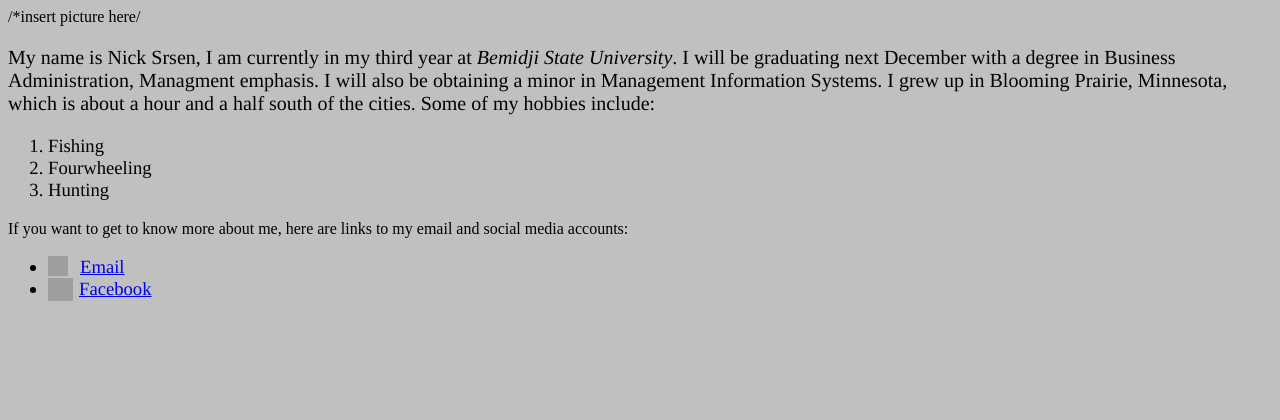
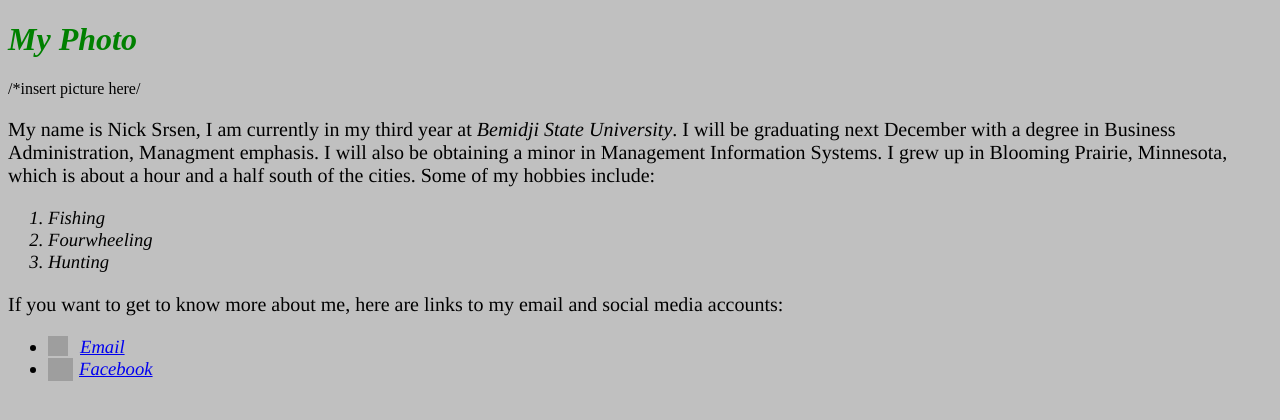
Before and after one commit to natenolting/nicksrsen, a PHP site: page / in a window 1280 px wide. Shown: the top 420 px of the page. Run offline with PHP 8.4, Linux system fonts and the light colour scheme; grey boxes are pictures that could not be loaded.

Commit message:
more changes

```diff
--- a/assignments/January_25/index.html
+++ b/assignments/January_25/index.html
@@ -5,24 +5,25 @@
 </head>
 <link rel="stylesheet" type="text/css" href="style.css"/>
 <body>
+  <h1>My Photo</h1>
   /*insert picture here/
   <p>My name is Nick Srsen, I am currently in my third year at <i>Bemidji State University</i>. I will
     be graduating next December with a degree in Business Administration, Managment emphasis. I will also
     be obtaining a minor in Management Information Systems. I grew up in Blooming Prairie, Minnesota, which
-    is about a hour and a half south of the cities. Some of my hobbies include:
+    is about a hour and a half south of the cities. Some of my hobbies include:</p>
       <ol>
           <li>Fishing</li>
           <li>Fourwheeling</li>
           <li>Hunting</li>
       </ol>
-    If you want to get to know more about me, here are links to my email and social media accounts:
+  <p>  If you want to get to know more about me, here are links to my email and social media accounts:</p>
     <ul class="ul">
       <li><img src="https://image.flaticon.com/icons/png/512/281/281769.png"
         class="gmail" alt="Gmail Logo"/> <a href="nsrsen18@gmail.com">Email</a></li>
       <li><img src="http://webiconspng.com/wp-content/uploads/2017/09/Facebook-PNG-Image-38915.png"
         class="facebook" alt="Facebook Logo"/><a href="https://www.facebook.com/nick.srsen">Facebook</a></li>
     </ul>
-  </p>
+
 
 </body>
 </html>
--- a/assignments/January_25/style.css
+++ b/assignments/January_25/style.css
@@ -21,11 +21,16 @@ ul {
 }
 body {
   background-color: silver;
+
 }
 ol {
   font-family: Times;
   font-size: 14pt;
 }
+h1 {
+  font-style: italic;
+  color: green;
+}
 li {
-  font-style: bold;
+  font-style: italic;
 }
```
